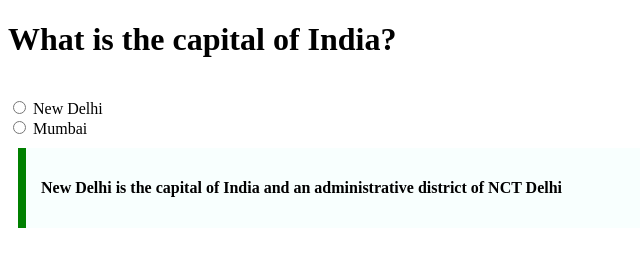
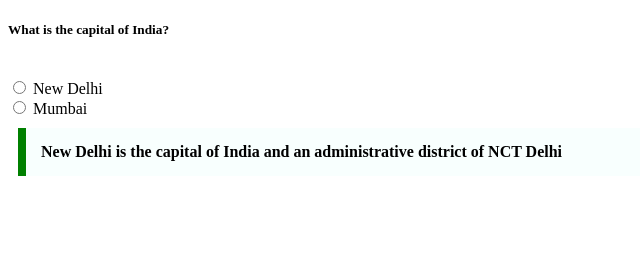
Before and after one commit to acciojob/trivia-lizannajohn, a website: page main.html in a window 1280 px wide. Shown: the whole page, without its empty margins (0-640 px from the left). Drawn offline with Linux system fonts and the light colour scheme.

Commit message:
trivia solved

```diff
--- a/main.html
+++ b/main.html
@@ -9,7 +9,7 @@
 <body>
 	<!-- the entire body must be written by student -->
 
-	<h1 for="question" class="question"> What is the capital of India? </h1>
+	<h5 for="question" class="question"> What is the capital of India? </h5>
 
 	<br>
 	<input type="radio" name="answer" value="newdelhi">
@@ -20,8 +20,8 @@
 	<label for="option2" name="city"> Mumbai </label>
 
 	<br>
-	<blockquote class="quiz" cite=" https://en.wikipedia.org/wiki/New_Delhi">
-		<p> New Delhi is the capital of India and an administrative district of NCT Delhi </p>
+	<blockquote cite=" https://en.wikipedia.org/wiki/New_Delhi">
+		New Delhi is the capital of India and an administrative district of NCT Delhi
 	</blockquote>
 
     <script type="text/javascript" src="./script.js"> </script>
--- a/styles.css
+++ b/styles.css
@@ -1,10 +1,10 @@
 /* Your CSS Code here. */
-.question
+h5
 {
     font-weight: bold;
 }
 
-.quiz
+blockquote
 {
     max-width: 600px;
     margin: 10px;
```
